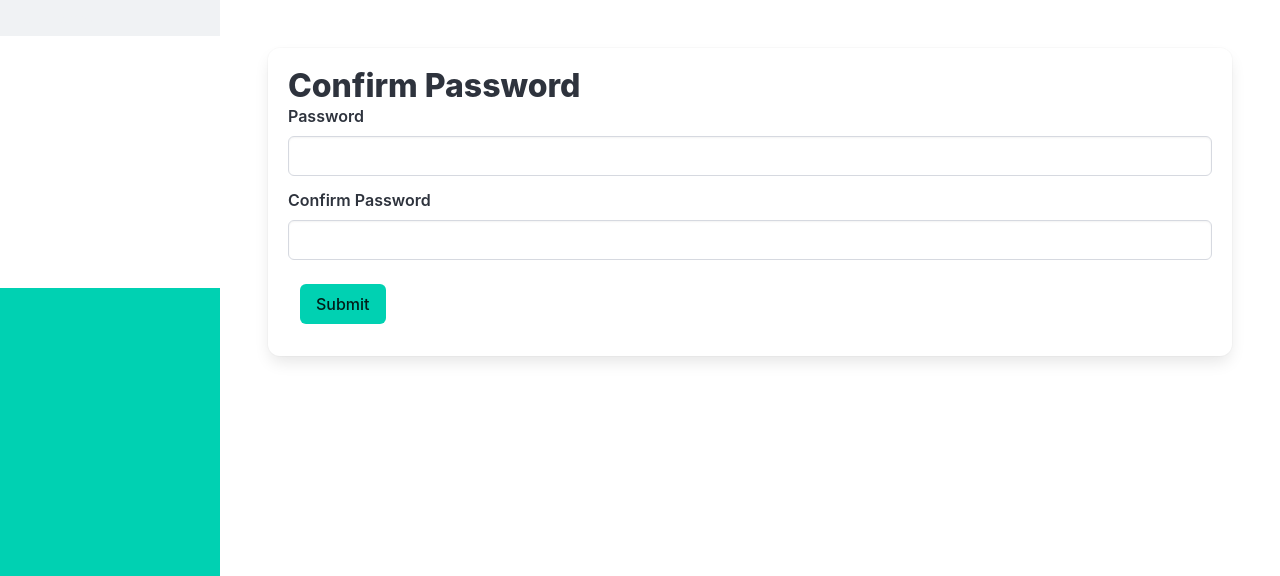
After one commit to Tysaic/cvostriker, a Flask app: page /configuration/confirm_password/1 in a window 1280 px wide. The commit adds this page. Shown: the top 576 px of the page. Run offline with Flask 3, Linux system fonts and the light colour scheme; the visitor is signed in with stand-in values (Sample User, id 1); some libraries are stand-ins or nearby versions.

Commit message:
Deleting OTP by password confirmation

```diff
--- a/app.py
+++ b/app.py
@@ -171,9 +171,6 @@ def recovery_password(token):
         return render_template('login/login.html', message="Token were invalid or don't match your password, please try again recovery!")
     else:
         return render_template('login/recovery_password.html', token=token)
-
-
-
 
 
 """-----------------------URLS--------------------------"""
@@ -548,11 +545,42 @@ def configuration_otp_delete():
     user = get_session_user(session)
 
     if request.method == 'POST':
-        user.OTP = None
-        session.commit()
-        session.close()
-        return redirect(url_for('configuration_otp'))
 
+        return redirect(url_for('confirm_password', option='delete_otp'))
+
+
+"""------------------------Confirm Password To set some Option------------------------"""
+@app.route('/configuration/confirm_password/<option>', methods=['GET', 'POST'])
+@login_required
+def confirm_password(option):
+    session = Session()
+    user = get_session_user(session)
+
+    if request.method == 'GET':
+
+        return render_template('password_confirmation/edit_or_confirm_password.html', option=option)
+
+    elif request.method == 'POST':
+        password = request.form['password']
+        confirm = request.form['confirm']
+        checking_passwords = ( (password == confirm) and check_password_hash(user.password, password) )
+        if checking_passwords:
+            ## There are the options where enable confirm password
+            if option == 'delete_otp':
+                user.OTP = None
+                user.otp_created_at = None
+                session.commit()
+                session.close()
+                return redirect(url_for('configuration_otp', message='OTP has been deleted!'))
+            elif option == 'edit_password':
+                pass
+        else:
+            session.close()
+            return render_template(
+                'password_confirmation/edit_or_confirm_password.html',
+                option=option,
+                message='Password do not match'
+            )
 
 """------------------------Creation User------------------------"""
 
--- a/templates/configuration/otp.html
+++ b/templates/configuration/otp.html
@@ -10,6 +10,7 @@
                 </header>
                 {% if message %}
                     <p>OTP QR configurated succesfully</p>
+                    <p>{{ message }}</p>
                 {% endif %}
                 {% if qr_validator %}
                     <form action="{{ url_for('configuration_otp_delete') }}" method="POST">
--- /dev/null
+++ b/templates/password_confirmation/edit_or_confirm_password.html
@@ -0,0 +1,44 @@
+{% extends 'base.html' %}
+
+{% block title %}Confirm Password{% endblock title %}
+
+{% block content %}
+
+
+    <header>
+        <h1 class="title">Confirm Password</h1>
+    </header>
+
+
+    {% if message %}
+    <h1>{{message}}</h1>
+    {% endif %}
+
+    <form action="{{ url_for('confirm_password', option=option) }}" method="POST">
+        <input type="hidden" value="{{ csrf_token() }}" name="csrf_token">
+
+            <div class="field">
+                <label class="label" for="title">Password</label>
+                <div class="control">
+                    <input class="input" type="password" id="password" name="password" required>
+                </div>
+            </div>
+
+            <div class="field">
+                <label class="label" for="title">Confirm Password</label>
+                <div class="control">
+                    <input class="input" type="password" id="confirm" name="confirm" required>
+                </div>
+            </div>
+
+            <div class="column is-full is-flex is-align-items-flex-end">
+                <div class="field">
+                    <div class="control">
+                        <button class="button is-primary" type="submit">Submit</button>
+                    </div>
+                </div>
+            </div>
+
+    </form>
+
+{% endblock content %}
```
